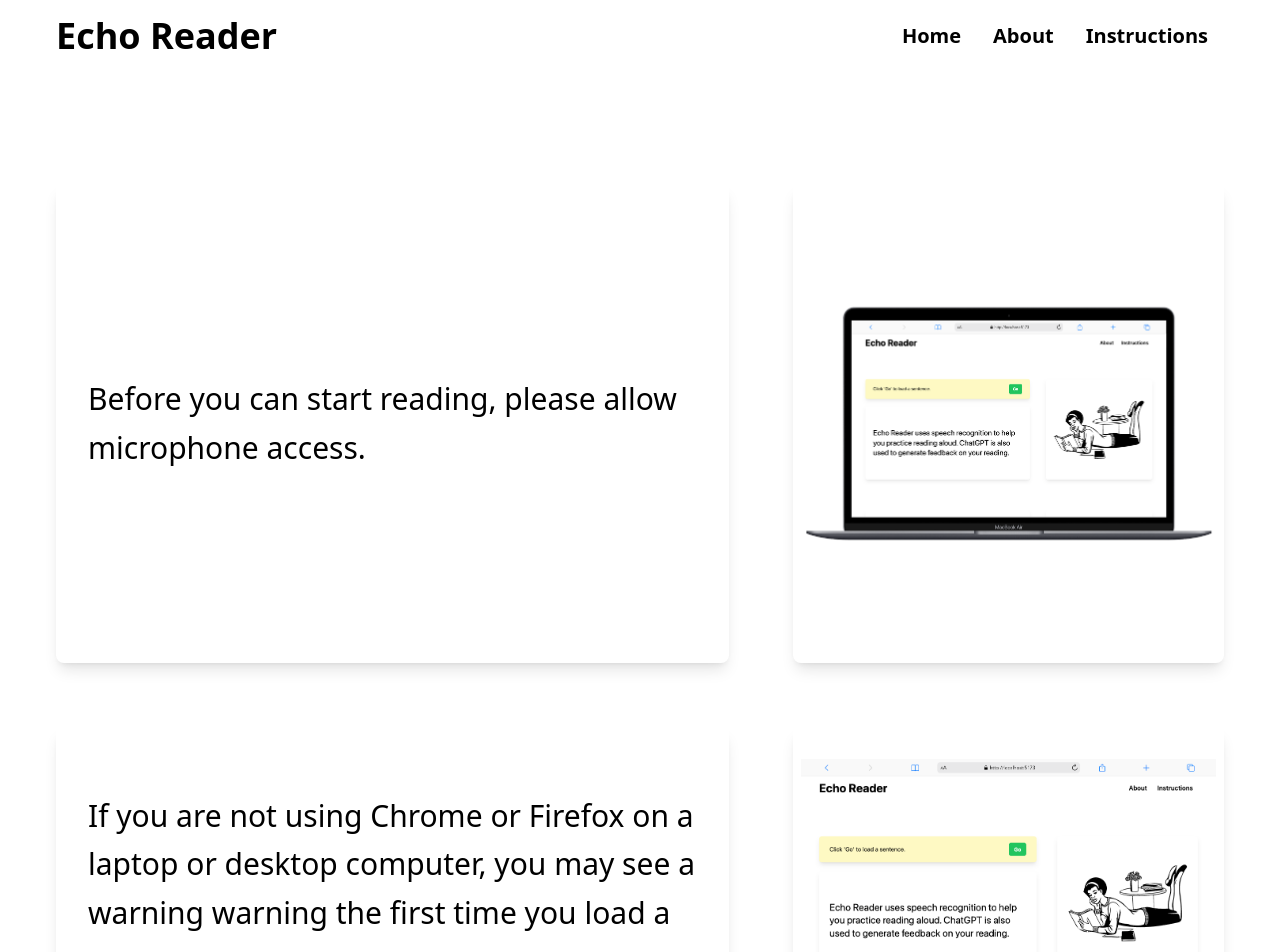
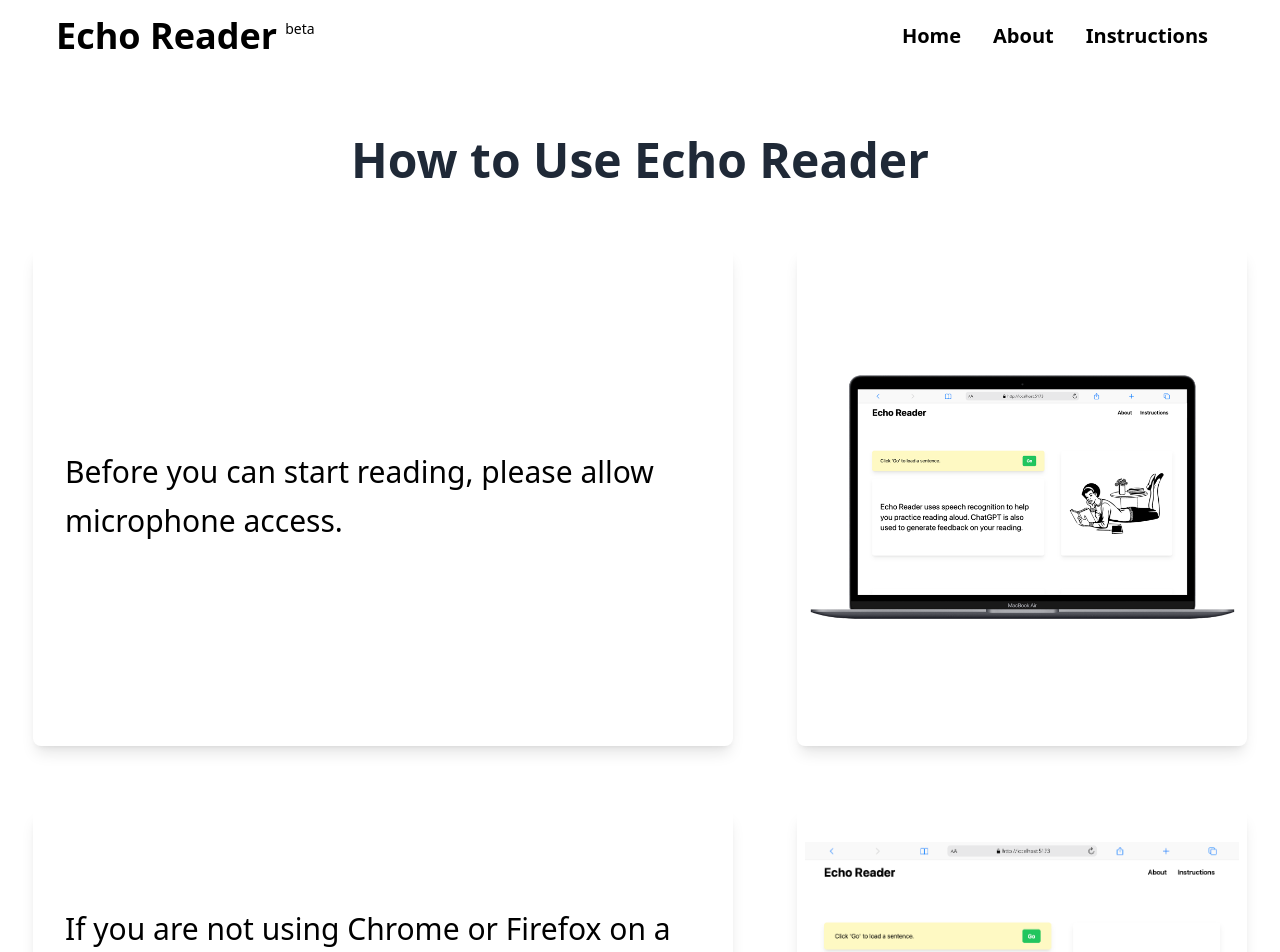
Before and after one commit to imaricodes/echo-reader-2023, a React (Vite) app: page /instructions in a window 1280 px wide. Shown: the top 952 px of the page. Built offline with nearby package versions, Linux system fonts and the light colour scheme.

Commit message:
Misc UI changes

```diff
--- a/src/App.jsx
+++ b/src/App.jsx
@@ -1,5 +1,6 @@
 
 import "./App.css";
+import BrowserWarningModal from "./components/Modals/BrowserWarningModal";
 import { SessionContextProvider } from "./contexts/SessionContext";
 
 import {
@@ -29,7 +30,9 @@
   return (
     <SessionContextProvider>
       <RouterProvider router={router} />
+      <BrowserWarningModal/>
     </SessionContextProvider>
+
   );
 }
 
--- a/src/components/Instructions/Instructions.jsx
+++ b/src/components/Instructions/Instructions.jsx
@@ -1,39 +1,48 @@
-import React from 'react'
-import goScreenComputer from '../../assets/go-screen-computer.png'
-import goScreenComputerNoFrame from '../../assets/go-screen-no-frame.png'
+import React from "react";
+import goScreenComputer from "../../assets/go-screen-computer.png";
+import goScreenComputerNoFrame from "../../assets/go-screen-no-frame.png";
 
 const Instructions = () => {
   return (
-    <div className='instructions-container'>
-        <div className='instruction-container'>
-            <div className='instruction-card'>
-                <p className='instructions__p'>Before you can start reading, please allow microphone access.</p>
+    <div className="instructions-container">
+      <h1>How to Use Echo Reader</h1>
+      <div className="instruction-container">
+        <div className="instruction-card">
+          <p className="instructions__p">
+            Before you can start reading, please allow microphone access.
+          </p>
         </div>
-            <div className='instructions-container__image-card'>
-                <img src={goScreenComputer}/>
+        <div className="instructions-container__image-card">
+          <img src={goScreenComputer} />
         </div>
       </div>
 
-        <div className='instruction-container'>
-            <div className='instruction-card'>
-                <p className='instructions__p'>If you are not using Chrome or Firefox on a laptop or desktop computer, you may see a warning warning the first time you load a sentence.</p>
+      <div className="instruction-container">
+        <div className="instruction-card">
+          <p className="instructions__p">
+            If you are not using Chrome or Firefox on a laptop or desktop
+            computer, you may see a warning the first time you load a sentence.
+          </p>
         </div>
-            <div className='instructions-container__image-card'>
-                <img src={goScreenComputerNoFrame}/>
+        <div className="instructions-container__image-card">
+          <img src={goScreenComputerNoFrame} />
         </div>
       </div>
 
-        <div className='instruction-container'>
-            <div className='instruction-card'>
-                <p className='instructions__p'>Click <span className='font-semibold text-green-500'>Go</span> to load your first reading sentence. Take a moment to practice reading the sentence silently or aloud.</p>
+      <div className="instruction-container">
+        <div className="instruction-card">
+          <p className="instructions__p">
+            Click <span className="font-semibold text-green-500">Go</span> to
+            load your first reading sentence. Take a moment to practice reading
+            the sentence silently or aloud.
+          </p>
         </div>
-            <div className='instructions-container__image-card'>
-                <img src={goScreenComputerNoFrame}/>
+        <div className="instructions-container__image-card">
+          <img src={goScreenComputerNoFrame} />
         </div>
       </div>
     </div>
+  );
+};
 
-  )
-}
-
-export default Instructions
+export default Instructions;
--- a/src/components/MainContainer/MainContainer.jsx
+++ b/src/components/MainContainer/MainContainer.jsx
@@ -7,8 +7,8 @@
 
 
   return (
-        <div className='main-container mx-6 md:mx-28  lg:flex lg:mx-14 lg:justify-center lg:gap-16 lg:m-16 lg:mt-[10%]'>
-          <div className='lg:w-[600px] xl:w-[700px] '>
+        <div className='main-container'>
+          <div className='lg:w-[600px] xl:w-[700px]'>
             <ControlsContainer/>
             <Stage/>
           </div>
--- a/src/components/Modals/BrowserWarningModal.jsx
+++ b/src/components/Modals/BrowserWarningModal.jsx
@@ -4,7 +4,7 @@
 
 
 const BrowserWarningModal = () => {
-
+    console.log('browser name: ', browserName)
     const checkForBrowserSupport = () => {
         if (!isMobile && (browserName === 'Chrome' || browserName === 'Firefox')) {
             return true
@@ -67,7 +67,7 @@
         <div className='flex flex-col  items-center w-96  pt-7 pb-8 px-4 m-4 bg-white rounded-md shadow-md '>
 
             <div className='flex flex-col items-center  gap-2 px-4 mb-6'>
-                <p>Echo Reader works best on a desktop or laptop computer using Chrome, Firefox, or Brave browsers.</p>
+                <p>Echo Reader works best on a desktop or laptop computer using Chrome or Firefox browsers.</p>
                 <p>Using other browsers or Apple mobile devices may provide an unpredicatable experience.</p>
             </div>
             <div className='flex gap-7'>
--- a/src/components/NavBar.jsx
+++ b/src/components/NavBar.jsx
@@ -4,7 +4,7 @@
 import { menuOutline } from "ionicons/icons";
 import { closeOutline } from "ionicons/icons";
 import { SessionContext } from "../contexts/SessionContext";
-import {NavLink} from 'react-router-dom';
+import { NavLink } from "react-router-dom";
 
 const NavBar = () => {
   const { sessionState, setSessionState, socket } = useContext(SessionContext);
@@ -33,14 +33,15 @@
 
   return (
     <header>
-      <nav className="navbar relative mb-8 min-w-[320px] sm:mb-10  md:flex md:justify-between ">
+      <nav className="navbar relative mb-8 min-w-[320px] sm:mb-10 md:mb-12 md:flex md:justify-between lg:mb-16 xl:mb-20 ">
         {/* Logo */}
 
-        <NavLink to="/"
+        <NavLink
+          to="/"
           className="flex  cursor-pointer items-center px-4 pt-4 text-4xl font-bold md:px-14 "
           onClick={goHome}
         >
-          Echo Reader
+          Echo Reader<sup className="text-sm font-normal ml-2">beta</sup>
         </NavLink>
 
         {/* Hanburger Menu */}
@@ -58,7 +59,7 @@
           className=" absolute  top-0 hidden h-screen w-full bg-white  pt-4 md:relative md:flex   md:h-auto md:w-auto md:pr-0"
         >
           <ul className=" flex flex-col text-center font-semibold md:flex md:flex-row md:items-center md:pr-14 ">
-          <li className="mx-4 my-6 md:my-0 ">
+            <li className="mx-4 my-6 md:my-0 ">
               <NavLink
                 to="/"
                 className="text-xl  duration-200 hover:text-green-700"
@@ -75,7 +76,12 @@
               </a>
             </li>
             <li className=" mx-4 my-6 md:my-0">
-            <NavLink to="instructions" className="text-xl duration-200 hover:text-green-700">Instructions</NavLink>
+              <NavLink
+                to="instructions"
+                className="text-xl duration-200 hover:text-green-700"
+              >
+                Instructions
+              </NavLink>
               {/* <a href="#" className="text-xl duration-200 hover:text-green-700">
                 Instructions
               </a> */}
--- a/src/index.css
+++ b/src/index.css
@@ -50,7 +50,11 @@
 /* CSS for Instructions Componenet Elements */
 @layer components {
   .instructions-container {
-    @apply mx-6 md:mx-28 lg:mx-14 lg:mt-[10%] lg:flex lg:flex-col lg:justify-center lg:gap-16;
+    @apply mx-6 items-center md:mx-28 lg:mx-14  lg:flex lg:flex-col lg:justify-center lg:gap-16;
+  }
+
+  .instructions-container h1 {
+    @apply text-center text-3xl font-bold text-gray-800 lg:text-5xl;
   }
   .instruction-container {
     @apply lg:flex lg:justify-center lg:gap-16;
@@ -71,6 +75,11 @@
     lg:leading-10
     xl:leading-relaxed;
   }
+}
+
+/* CSS for Main Container Component */
+.main-container {
+  @apply mx-6 md:mx-28  lg:mx-14 lg:flex lg:justify-center lg:gap-16;
 }
 
 @layer components {
--- a/src/layouts/RootLayout.jsx
+++ b/src/layouts/RootLayout.jsx
@@ -1,5 +1,5 @@
 import { NavLink, Outlet } from "react-router-dom";
-import BrowserWarningModal from "../components/Modals/BrowserWarningModal";
+
 import NavBar from "../components/NavBar";
 
 
@@ -11,7 +11,7 @@
         <main>
           <Outlet />
         </main>
-        <BrowserWarningModal />
+
       </div>
 
   );
```
Also changed, not shown: 1 other file (tests, documents, lock files or other folders). Lines whose indentation alone changed are shown as unchanged.
